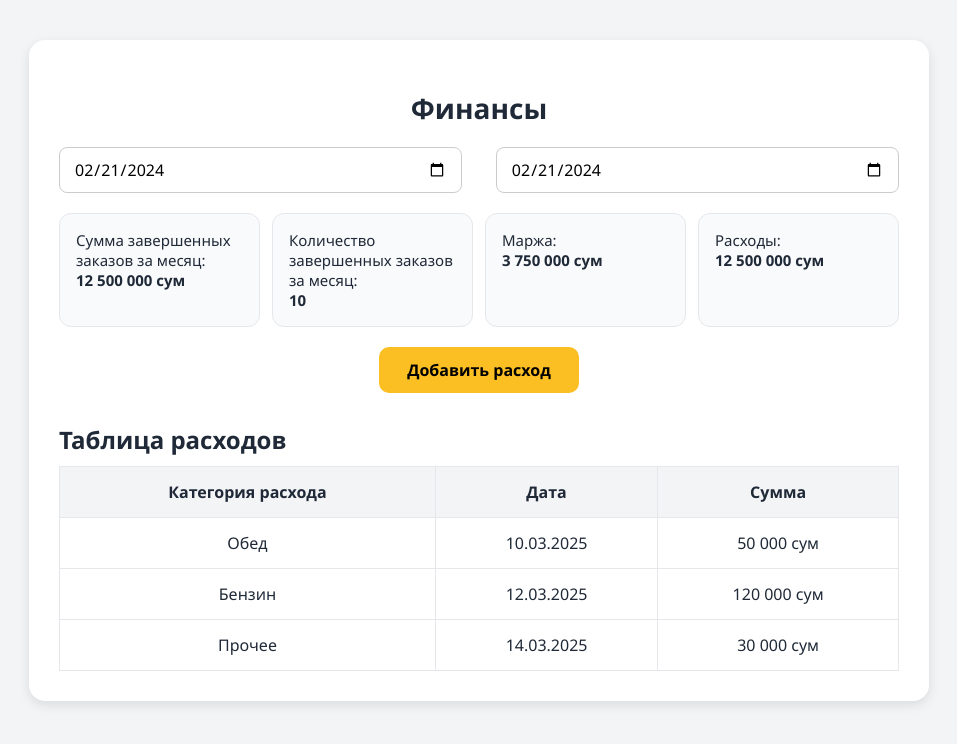
After one commit to BekzodJuraev/CRM, a Django app: page /money/ in a window 1280 px wide. The commit adds this page. Shown: the top 744 px of the page, without its empty margins (161-1118 px from the left). Run offline with Django 4.2, Linux system fonts and the light colour scheme; a user stored in the database is signed in.

Commit message:
update template

```diff
--- a/backend/templates/dashboard.html
+++ b/backend/templates/dashboard.html
@@ -64,9 +64,10 @@
             <nav class="col-md-2 sidebar">
                 <h3>CRM</h3>
                 <a href="{% url 'order' %}">📦 Заказы</a>
-                <a href="#">📊 Финансы</a>
+
                 <a href="#">📁 Склад</a>
                 <a href="#">💳 Задолженности</a>
+                <a href="{% url 'money' %}">📊 Финансы</a>
                 <a href="{% url 'rezident' %}">💳 Резиденты</a>
                 <a href="{% url 'staff' %}">👥 Сотрудники</a>
                 <a href="{% url 'apply'%}">📝 Заявки</a>
--- /dev/null
+++ b/backend/templates/money.html
@@ -0,0 +1,149 @@
+<!DOCTYPE html>
+<html lang="ru">
+<head>
+  <meta charset="UTF-8">
+  <title>Раздел Финансы</title>
+  <style>
+    * {
+      box-sizing: border-box;
+      font-family: "Segoe UI", sans-serif;
+    }
+
+    body {
+      background-color: #f3f4f6;
+      margin: 0;
+      padding: 40px;
+      color: #1f2937;
+    }
+
+    .container {
+      max-width: 900px;
+      margin: auto;
+      background: #ffffff;
+      border-radius: 16px;
+      padding: 30px;
+      box-shadow: 0 4px 12px rgba(0, 0, 0, 0.1);
+    }
+
+    h1 {
+      text-align: center;
+      font-size: 28px;
+      margin-bottom: 20px;
+    }
+
+    .dates {
+      display: flex;
+      justify-content: space-between;
+      margin-bottom: 20px;
+    }
+
+    .dates input {
+      padding: 10px 14px;
+      font-size: 16px;
+      border-radius: 8px;
+      border: 1px solid #ccc;
+      width: 48%;
+    }
+
+    .stats {
+      display: flex;
+      flex-wrap: wrap;
+      gap: 12px;
+      margin-bottom: 20px;
+    }
+
+    .stat {
+      background-color: #f9fafb;
+      padding: 16px;
+      border-radius: 12px;
+      flex: 1;
+      min-width: 200px;
+      font-size: 15px;
+      font-weight: 500;
+      border: 1px solid #e5e7eb;
+    }
+
+    .add-button {
+      display: block;
+      width: 200px;
+      margin: 0 auto 30px;
+      padding: 12px;
+      background-color: #fbbf24;
+      border: none;
+      border-radius: 10px;
+      font-size: 16px;
+      font-weight: bold;
+      cursor: pointer;
+      transition: background 0.3s;
+    }
+
+    .add-button:hover {
+      background-color: #f59e0b;
+    }
+
+    table {
+      width: 100%;
+      border-collapse: collapse;
+    }
+
+    th, td {
+      padding: 14px;
+      border: 1px solid #e5e7eb;
+      text-align: center;
+      font-size: 16px;
+    }
+
+    th {
+      background-color: #f3f4f6;
+      font-weight: 600;
+    }
+  </style>
+</head>
+<body>
+  <div class="container">
+    <h1>Финансы</h1>
+
+    <div class="dates">
+      <input type="date" value="2024-02-21">
+      <input type="date" value="2024-02-21">
+    </div>
+
+    <div class="stats">
+      <div class="stat">Сумма завершенных заказов за месяц: <br><strong>12 500 000 сум</strong></div>
+      <div class="stat">Количество завершенных заказов за месяц: <br><strong>10</strong></div>
+      <div class="stat">Маржа: <br><strong>3 750 000 сум</strong></div>
+      <div class="stat">Расходы: <br><strong>12 500 000 сум</strong></div>
+    </div>
+
+    <button class="add-button" onclick="window.location.href='{% url 'create_money' %}'">Добавить расход</button>
+
+    <h2 style="margin-bottom: 10px;">Таблица расходов</h2>
+    <table>
+      <thead>
+        <tr>
+          <th>Категория расхода</th>
+          <th>Дата</th>
+          <th>Сумма</th>
+        </tr>
+      </thead>
+      <tbody>
+        <tr>
+          <td>Обед</td>
+          <td>10.03.2025</td>
+          <td>50 000 сум</td>
+        </tr>
+        <tr>
+          <td>Бензин</td>
+          <td>12.03.2025</td>
+          <td>120 000 сум</td>
+        </tr>
+        <tr>
+          <td>Прочее</td>
+          <td>14.03.2025</td>
+          <td>30 000 сум</td>
+        </tr>
+      </tbody>
+    </table>
+  </div>
+</body>
+</html>
--- a/backend/urls.py
+++ b/backend/urls.py
@@ -11,5 +11,8 @@ urlpatterns=[
     path('applications/',views.Applications.as_view(),name='apply'),
     path('staff/',views.Staff.as_view(),name='staff'),
     path('rezident/',views.Rezident.as_view(),name='rezident'),
-    path('rezident/create',views.Rezident_Create.as_view(),name='create_rez')
+    path('rezident/create',views.Rezident_Create.as_view(),name='create_rez'),
+    path('money/',views.Money.as_view(),name='money'),
+    path('money/create',views.Money_Create.as_view(),name='create_money'),
+
 ]
--- a/backend/views.py
+++ b/backend/views.py
@@ -169,3 +169,13 @@ class Rezident(LoginRequiredMixin,TemplateView):
 class Rezident_Create(LoginRequiredMixin,TemplateView):
    template_name = 'rezident_add.html'
    login_url = reverse_lazy('login')
+
+
+
+class Money(LoginRequiredMixin,TemplateView):
+   template_name = 'money.html'
+   login_url = reverse_lazy('login')
+
+class Money_Create(LoginRequiredMixin,TemplateView):
+   template_name = 'create_money.html'
+   login_url = reverse_lazy('login')
```
Also changed, not shown: backend/templates/create_money.html (added, +99 -0 lines), db.sqlite3.
